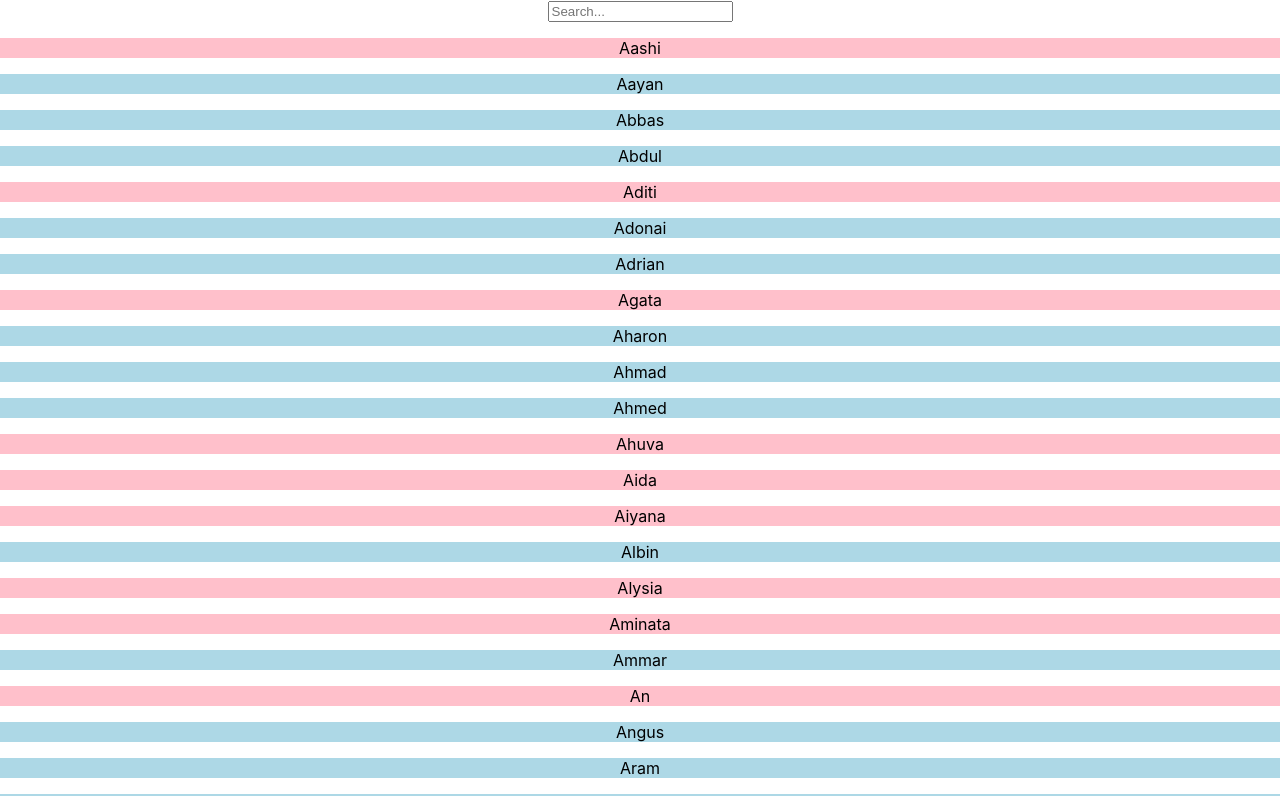
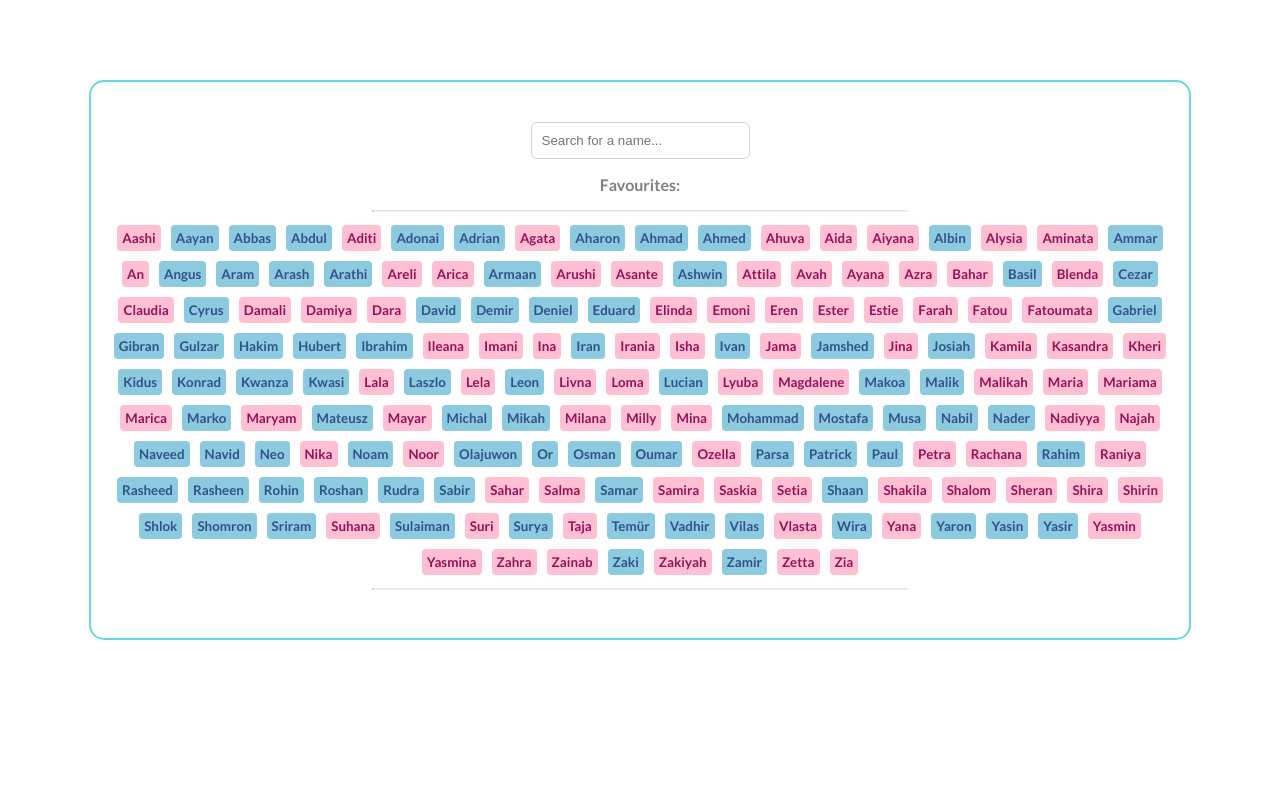
Before and after one commit to teniolao/baby-names-react, a React (Create React App) app: page / in a window 1280 px wide. Shown: the top 796 px of the page. Built offline with nearby package versions, Linux system fonts and the light colour scheme.

Commit message:
style update

```diff
--- a/src/App.css
+++ b/src/App.css
@@ -1,5 +1,14 @@
+@import url("https://fonts.googleapis.com/css2?family=Lato:wght@700&display=swap");
 .App {
   text-align: center;
+  width: 90%;
+  margin-left: auto;
+  margin-right: auto;
+  color: grey;
+  font-family: "Lato", sans-serif;
+}
+.wrapper {
+  margin: 5em 0;
 }
 
 .App-logo {
@@ -37,10 +46,44 @@
   }
 }
 
+.names-container {
+  border: 2px solid #69dadb;
+  border-radius: 15px;
+  padding: 40px 15px;
+  margin: 25px;
+}
+.search {
+  border: 1px solid lightgrey;
+  padding: 10px 30px;
+  padding-left: 10px;
+  border-radius: 6px;
+}
+
+hr {
+  border-top: 1px solid rgb(231, 229, 229);
+  width: 50%;
+}
+
+button {
+  border: none;
+  margin: 5px;
+  border-radius: 4px;
+  padding: 5px;
+  font-family: "Lato", sans-serif;
+}
+
 .f {
-  background-color: pink;
+  background-color: #ffc0d3;
+  color: #980f5a;
 }
 
 .m {
-  background-color: lightblue;
+  background-color: rgb(139, 202, 223);
+  color: #325288;
 }
+
+@media only screen and (min-width: 1500px) {
+  .App {
+    width: 60%;
+  }
+}
--- a/src/App.js
+++ b/src/App.js
@@ -2,6 +2,7 @@ import React, { useState } from "react";
 import "./App.css";
 import babyNamesData from "./babyNamesData.json";
 import RenderNames from "./RenderNames";
+import Favourites from "./Favourites";
 
 function filterNames(typedValue) {
   return babyNamesData.filter((value) =>
@@ -13,14 +14,23 @@ function App() {
 
   return (
     <div className="App">
+      <div className="wrapper">
+        <div className="names-container">
           <input
-        placeholder="Search..."
+          className="search"
+            placeholder="Search for a name..."
             type="text"
             onKeyUp={(event) => {
               setArrayOfNames(filterNames(event.target.value));
             }}
           ></input>
+
+          <Favourites />
+          <hr />
           <RenderNames names={arrayOfNames} />
+          <hr />
+        </div>
+      </div>
     </div>
   );
 }
--- /dev/null
+++ b/src/Favourites.js
@@ -0,0 +1,7 @@
+import React from "react";
+
+function Favourites() {
+  return <p>Favourites:</p>;
+}
+
+export default Favourites;
--- a/src/RenderNames.js
+++ b/src/RenderNames.js
@@ -6,9 +6,10 @@ function RenderNames(props) {
     .sort((a, b) => a.name.localeCompare(b.name))
     .map((value, index) => {
       return (
-        <p key={index} className={value.sex}>
+
+        <button key={index} className={value.sex}>
           {value.name}
-        </p>
+        </button>
       );
     });
 }
```
Lines whose indentation alone changed are shown as unchanged.
